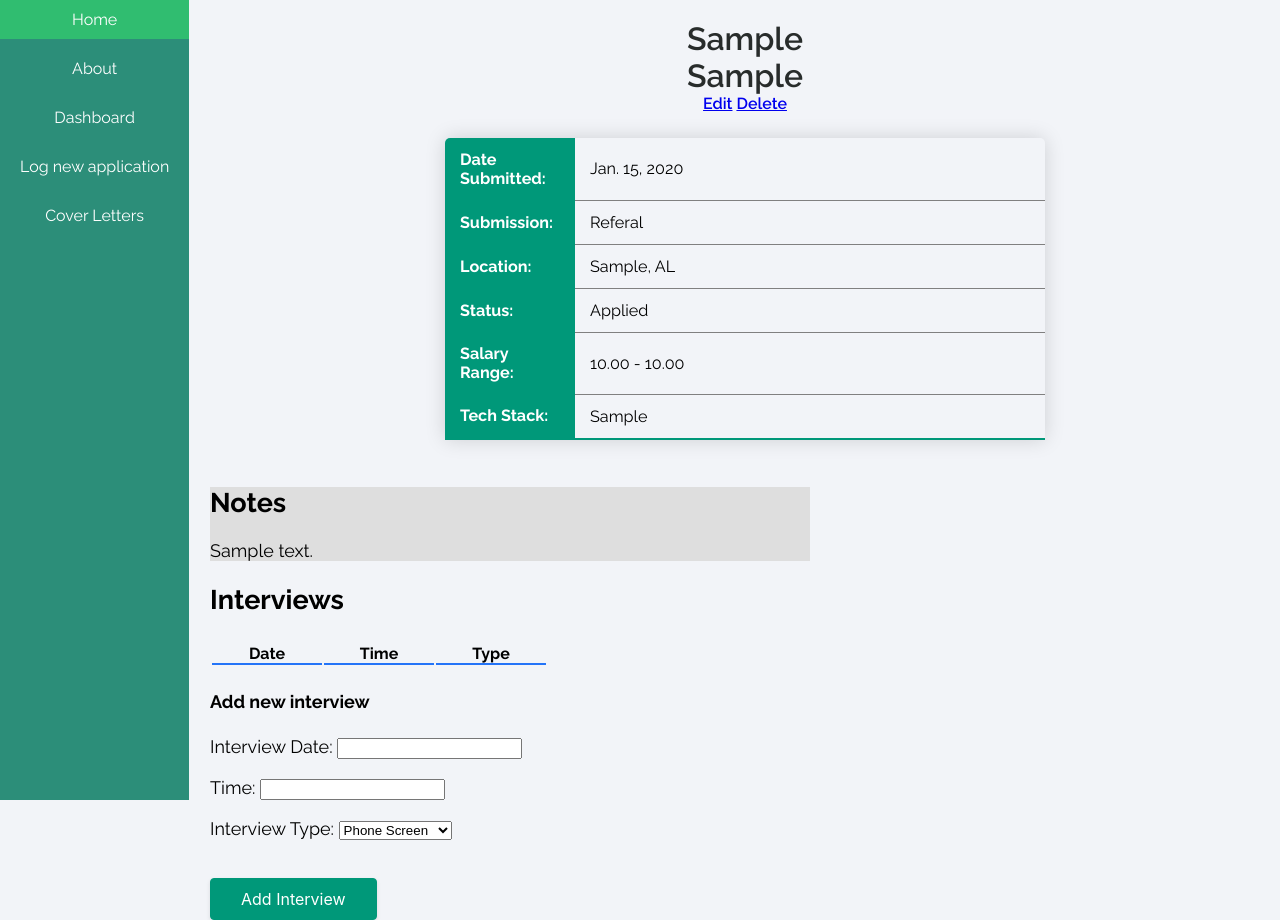
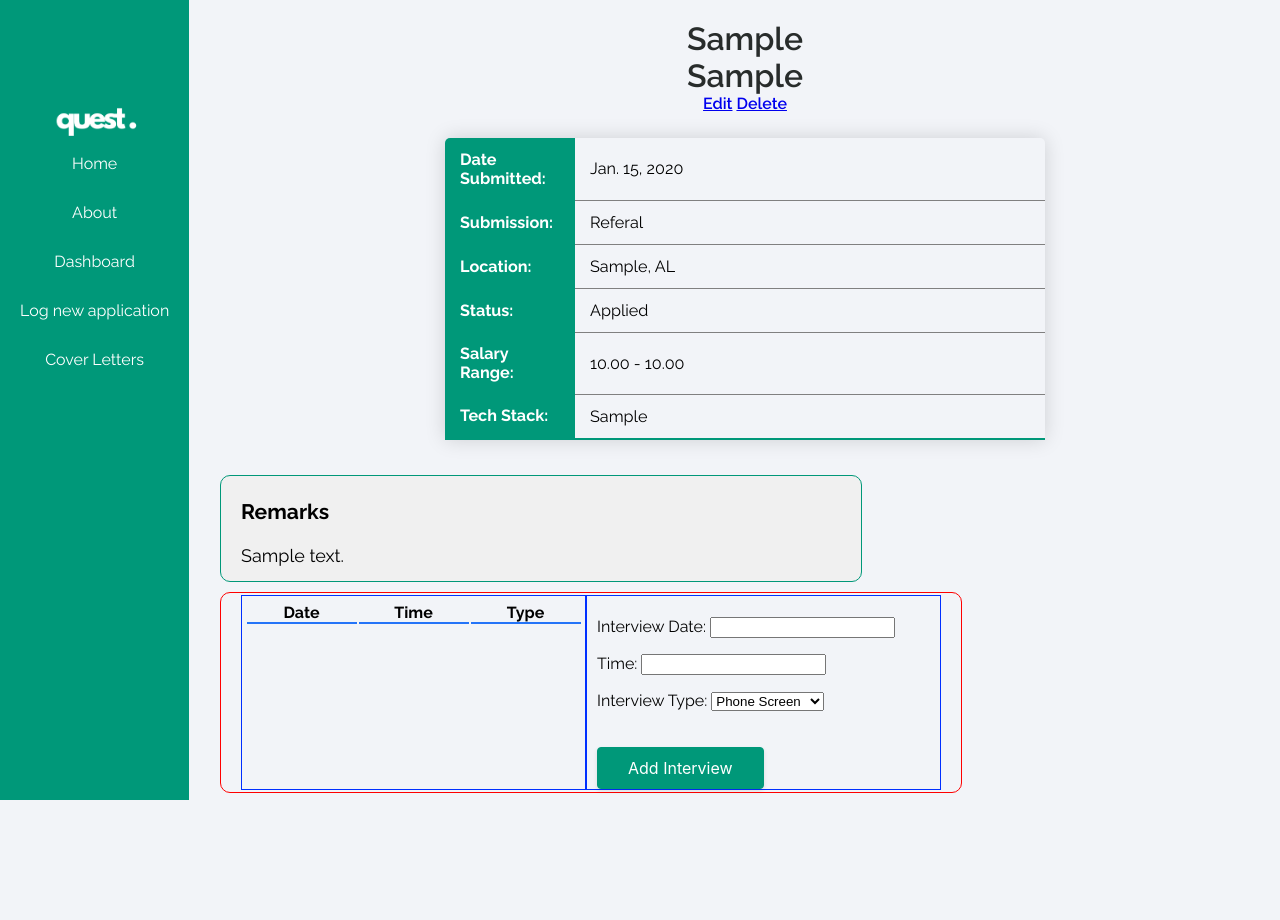
Before and after one commit to SoundaryaNattuva/leet-code-buddy, a Django app: page /applications/1/ in a window 1280 px wide. After the commit the page ends 800 px from the top, so only its background shows below. Run offline with Django 4.2, Linux system fonts and the light colour scheme; tables that the repository leaves empty hold one stand-in row (values such as "Sample post"); lists and menus that the app fills with data are empty.

Commit message:
add quest logo to nav bae

```diff
--- a/main_app/static/css/app-detail.css
+++ b/main_app/static/css/app-detail.css
@@ -30,7 +30,7 @@
   max-width: 600px;
   border-radius: 5px 5px 0 0;
   overflow: hidden;
-  box-shadow: 0 0 20px rgba( 0, 0 ,0, 0.15)
+  box-shadow: 0 0 20px rgba( 0, 0 ,0, 0.15);
 }
 
 .content-table tr th {
@@ -63,13 +63,18 @@
 }
 
 .app-notes{
-  background-color: rgb(222, 222, 222);
   min-width: 400px;
   max-width: 600px;
+  border-radius: 10px;
+  border: solid 1px #009879;
+  background-color: rgb(240, 240, 240);
+  padding: 2px 20px;
+  margin: 10px;
+  padding-bottom: 15px;
 }
 
-.interview-form{
-
+.app-notes h2{
+  font-size: 24px;
 }
 
 .button-37 {
@@ -140,3 +145,45 @@
   width: 100px;
   font-size: 16px;
 }
+
+.interviewsContainer{
+  border-radius: 10px;
+  padding: 2px 20px;
+  margin: 10px;
+  display: flex;
+  border: 1px solid red;
+  justify-content: center;
+  min-width: 500px;
+  max-width: 700px;
+}
+
+.scheduled-interviews, .new-interview {
+  display: inline-block;
+  vertical-align: top; /* Aligns them to the top */
+  width: 50%; /* Adjust as needed */
+  box-sizing: border-box; /* Ensure width includes padding and border */
+  font-size: 16px; /* Restore font-size */
+  flex: 1;
+  border: solid 1px rgb(0, 47, 255);
+}
+
+.interview-form{
+  font-size: 16px;
+  color: rgb(0, 0, 0);
+}
+
+.scheduled-interviews{
+  display: flex;
+  justify-content: center;
+}
+
+.new-interview{
+  padding-top: 5px;
+  padding-left: 10px;
+  align-items: left;
+  justify-content: space-around;
+}
+
+.new-interview label{
+    display: inline-block;
+}
--- a/main_app/static/css/base.css
+++ b/main_app/static/css/base.css
@@ -17,7 +17,7 @@
   top: 0; /* Align to the top */
   left: 0; /* Align to the left */
   height: 100%; /* Extend to the full height of the viewport */
-  background-color: rgb(44, 142, 121); /* Change the background color as needed */
+  background-color: #009879 /* Change the background color as needed */
 }
 
 .navbar ul {
@@ -27,7 +27,7 @@
 }
 
 .navbar li {
-  margin-bottom: 10px; /* Add some space between list items */
+  margin-bottom: 10px;
 }
 
 .navbar a {
@@ -45,3 +45,8 @@
   margin-left: 210px;
   font-size: 18px;
 }
+
+img{
+width: 100px;
+padding-top: 100px;
+}
--- a/main_app/templates/applications/detail.html
+++ b/main_app/templates/applications/detail.html
@@ -10,14 +10,16 @@
 
 {% block content %}
 <div class="app-container">
+
   <div class="app-header">
-    {{ app.position }} </br>
-    {{ app.company }}
+    {{ app.company }} </br>
+    {{ app.position }}
     <div class="app-actions">
       <a href="{% url 'app-update' app.id %}" class="btn warn">Edit</a>
       <a href="{% url 'app-delete' app.id %}" class="btn danger">Delete</a>
     </div>
   </div>
+
   <div class="app-info">
     <table style="width:100%" class="content-table">
       <tr>
@@ -46,20 +48,14 @@
       </tr>
     </table>
   </div>
+
   <div class="app-notes">
-    <h2>Notes</h2>
+    <h3>Remarks</h3>
     {{ app.notes }}
   </div>
-</div>
+
   <div class="interviewsContainer">
-  <h2> Interviews </h2>
-  <form
-  action="{% url 'add-interview' app.id %}"
-  method="post"
-  class="interview-form"
-  autocomplete="off"
-  >
-
+    <div class="scheduled-interviews">
       <table class="interview-table">
         <thead>
           <tr><th>Date</th><th>Time</th><th>Type</th></tr>
@@ -73,12 +69,19 @@
           {% endfor %}
         </tbody>
       </table>
-
-  <h4>Add new interview</h4>
+    </div>
+    <div class="new-interview">
+      <form
+      action="{% url 'add-interview' app.id %}"
+      method="post"
+      class="interview-form"
+      autocomplete="off"
+      >
       {% csrf_token %}
       {{ interview_form.as_p }}
       <button type="submit" class="button-37">Add Interview</button>
       </form>
-
+    </div>
+  </div>
 </div>
   {% endblock %}
--- a/main_app/templates/base.html
+++ b/main_app/templates/base.html
@@ -9,7 +9,7 @@
   <link
     rel="shortcut icon"
     type="image/png"
-    href=""
+    href="{% static 'images/small_quest.png' %}"
   >
 <link rel="preconnect" href="https://fonts.googleapis.com">
 <link rel="preconnect" href="https://fonts.gstatic.com" crossorigin>
@@ -22,6 +22,7 @@
 <body>
   <header class="header">
     <nav class="navbar">
+      <img src="{% static 'images/small_quest.png' %}" alt="Quest Logo">
       <ul>
         <li><a href="{% url 'home' %}">Home</a></li>
         <li><a href="{% url 'about' %}">About</a></li>
```
Also changed, not shown: main_app/static/images/large_quest.png (added), main_app/static/images/large_quest_hire..png (added), main_app/static/images/small_quest.png (added). Lines whose indentation alone changed are shown as unchanged.
